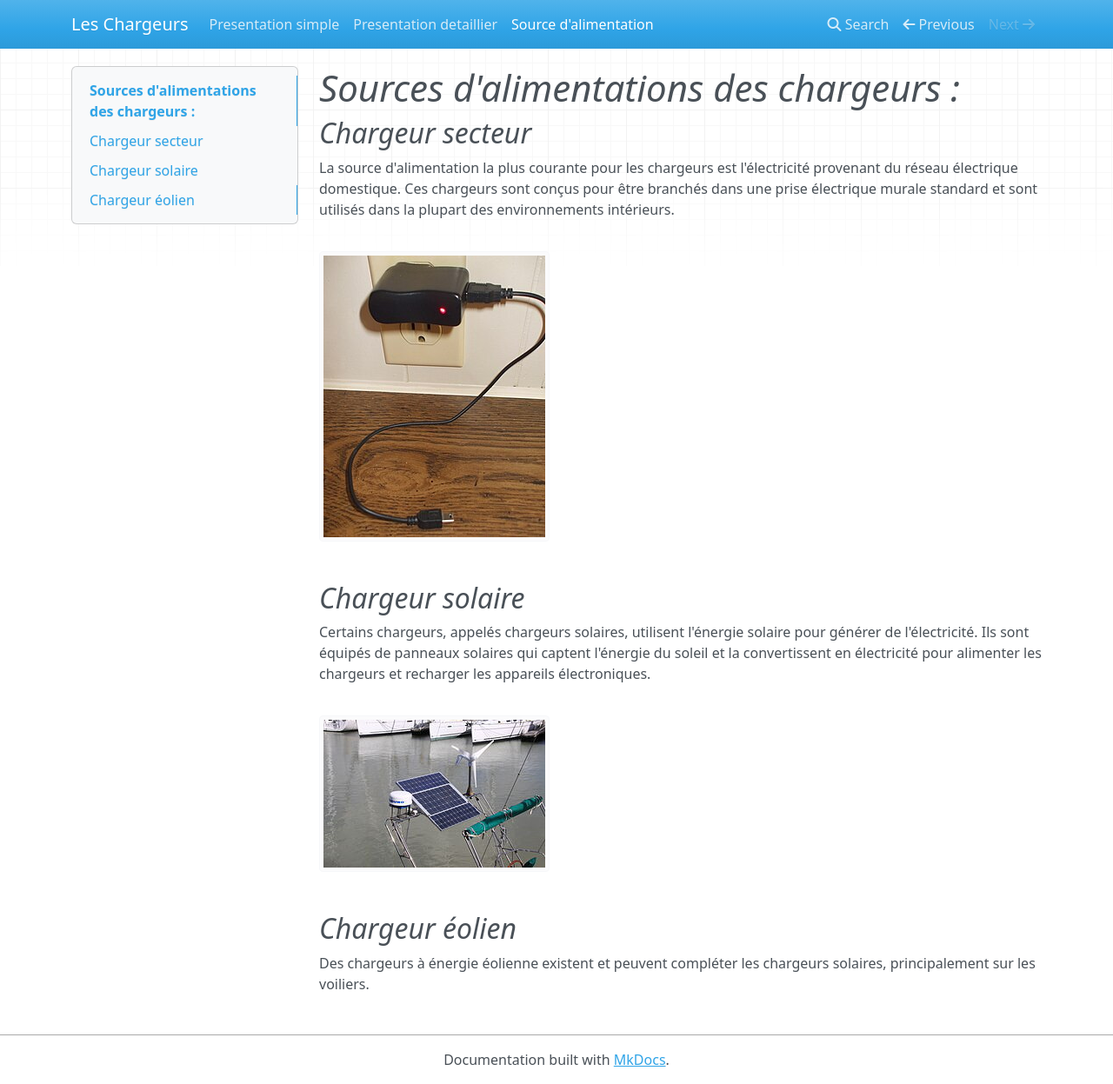
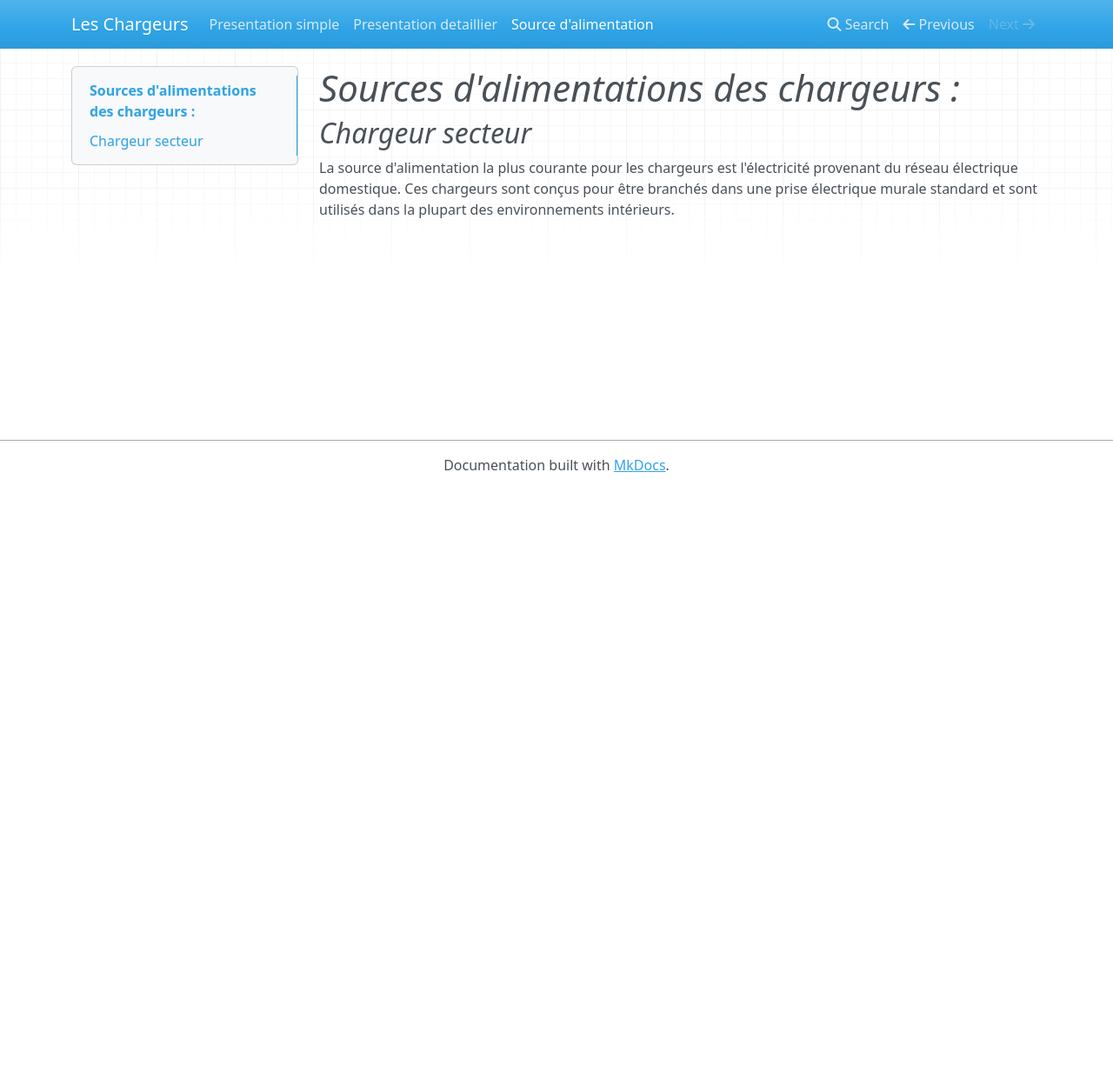
Before and after one commit to Killeurnoobs/chargeur, an MkDocs documentation site: the page built from docs/chargeurtype.md, in a window 1280 px wide and 1247 px high. Shown: the whole window at 87% size. Built offline with MkDocs 1.6.1, drawn with Linux system fonts in a browser that asks for light colours; nearby versions of some CDN libraries.

Commit message:
erreur 2 fichier

```diff
--- a/docs/chargeurtype.md
+++ b/docs/chargeurtype.md
@@ -2,11 +2,3 @@
 
 ##*Chargeur secteur*
 La source d'alimentation la plus courante pour les chargeurs est l'électricité provenant du réseau électrique domestique. Ces chargeurs sont conçus pour être branchés dans une prise électrique murale standard et sont utilisés dans la plupart des environnements intérieurs.
-
-![image](\image\wall.png)
-##*Chargeur solaire*
-Certains chargeurs, appelés chargeurs solaires, utilisent l'énergie solaire pour générer de l'électricité. Ils sont équipés de panneaux solaires qui captent l'énergie du soleil et la convertissent en électricité pour alimenter les chargeurs et recharger les appareils électroniques.
-
-![image](\image\solaire.png)
-##*Chargeur éolien*
-Des chargeurs à énergie éolienne existent et peuvent compléter les chargeurs solaires, principalement sur les voiliers.
```
Also changed, not shown: docs/index.md (+0 -8 lines).
